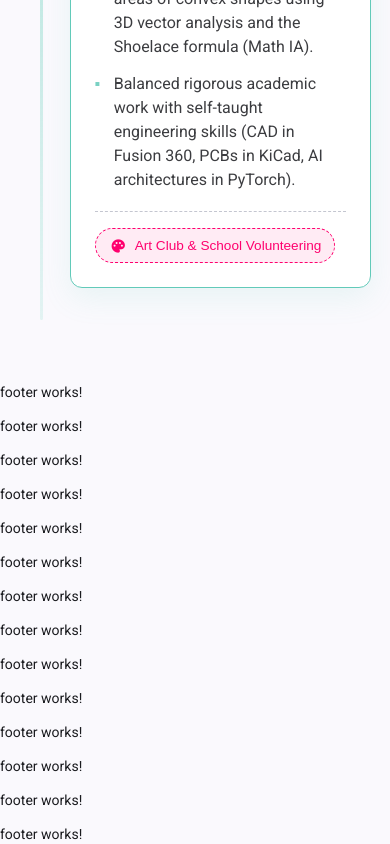
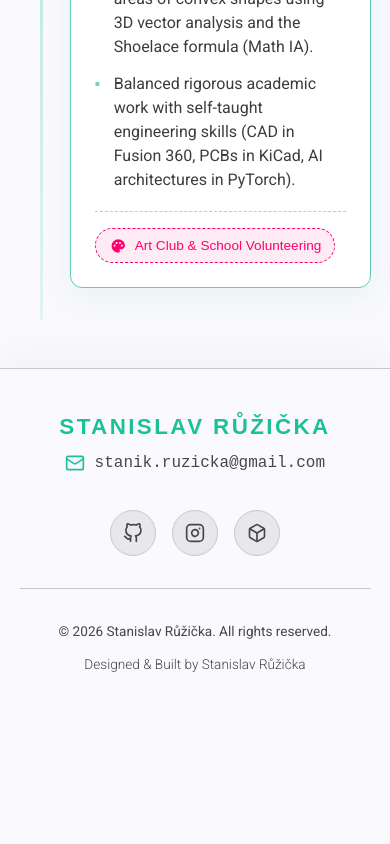
Before and after one commit to Codelessgame/portfolio_v_3, an Angular app: page / in a window 390 px wide. Shown: the part 5464-6308 px from the top of the page. After the commit the page ends 6170 px from the top, so only its background shows below. Built offline with nearby package versions, Linux system fonts and the light colour scheme.

Commit message:
feat: implement responsive footer component with internationalized contact and credit sections

```diff
--- a/src/app/footer/footer.css
+++ b/src/app/footer/footer.css
@@ -0,0 +1,188 @@
+.portfolio-footer {
+  width: 100%;
+  background-color: transparent;
+  border-top: 1px solid var(--mat-sys-outline-variant, rgba(0, 0, 0, 0.08));
+  box-shadow: 0 -15px 35px rgba(0, 0, 0, 0.03);
+  padding: 4rem 10vw 2rem 10vw;
+  box-sizing: border-box;
+  color: var(--mat-sys-on-surface, #1e1e1e);
+  font-family: 'Roboto', sans-serif;
+  position: relative;
+  z-index: 5;
+}
+
+.footer-container {
+  max-width: 1200px;
+  margin: 0 auto;
+  display: flex;
+  justify-content: space-between;
+  align-items: flex-start;
+  flex-wrap: wrap;
+  gap: 2.5rem;
+  padding-bottom: 3rem;
+  border-bottom: 1px solid var(--mat-sys-outline-variant, rgba(0, 0, 0, 0.08));
+}
+
+.footer-left {
+  flex: 1;
+  min-width: 250px;
+}
+
+.footer-logo {
+  font-family: 'Outfit', sans-serif;
+  font-size: 1.4rem;
+  font-weight: 700;
+  letter-spacing: 0.15rem;
+  color: var(--cyan, #1bc198);
+  margin: 0 0 1rem 0;
+  transition: text-shadow 0.3s ease;
+}
+
+.footer-logo:hover {
+  text-shadow: 0 0 10px rgba(27, 193, 152, 0.5);
+}
+
+.footer-email-section {
+  margin: 0;
+}
+
+.email-link {
+  display: inline-flex;
+  align-items: center;
+  gap: 0.6rem;
+  color: var(--mat-sys-on-surface-variant, rgba(30, 30, 30, 0.7));
+  text-decoration: none;
+  font-family: monospace, sans-serif;
+  font-size: 1rem;
+  transition: color 0.3s ease, transform 0.2s ease;
+}
+
+.email-icon {
+  width: 20px;
+  height: 20px;
+  stroke: var(--cyan, #1bc198);
+  transition: transform 0.3s ease;
+}
+
+.email-link:hover {
+  color: var(--cyan, #1bc198);
+  transform: translateX(3px);
+}
+
+.email-link:hover .email-icon {
+  transform: scale(1.15) rotate(3deg);
+}
+
+.footer-right {
+  display: flex;
+  flex-direction: column;
+  align-items: flex-end;
+  min-width: 200px;
+}
+
+.social-icons {
+  display: flex;
+  gap: 1rem;
+}
+
+.social-icon-btn {
+  display: flex;
+  justify-content: center;
+  align-items: center;
+  width: 44px;
+  height: 44px;
+  border-radius: 50%;
+  background-color: var(--mat-sys-surface-container-high, rgba(0, 0, 0, 0.04));
+  border: 1px solid var(--mat-sys-outline-variant, rgba(0, 0, 0, 0.15));
+  color: var(--mat-sys-on-surface-variant, rgba(30, 30, 30, 0.7));
+  transition: all 0.3s cubic-bezier(0.25, 0.8, 0.25, 1);
+  text-decoration: none;
+}
+
+.social-icon-svg {
+  width: 20px;
+  height: 20px;
+  stroke-width: 2px;
+}
+
+/* Hover behaviors for social buttons */
+.social-icon-btn:hover {
+  transform: translateY(-5px);
+  color: #ffffff;
+  background-color: var(--cyan, #1bc198);
+  border-color: var(--cyan, #1bc198);
+  box-shadow: 0 5px 15px rgba(27, 193, 152, 0.4);
+}
+
+/* Specific brand glow/color hover matching */
+.social-icon-btn.github:hover {
+  background-color: #111111;
+  border-color: #111111;
+  color: #ffffff;
+  box-shadow: 0 5px 15px rgba(17, 17, 17, 0.4);
+}
+
+.social-icon-btn.instagram:hover {
+  background: linear-gradient(45deg, #f09433 0%, #e6683c 25%, #dc2743 50%, #cc2366 75%, #bc1888 100%);
+  border-color: transparent;
+  color: #ffffff;
+  box-shadow: 0 5px 15px rgba(220, 39, 67, 0.4);
+}
+
+.social-icon-btn.printables:hover {
+  background-color: #fa5d19; /* Printables brand orange */
+  border-color: #fa5d19;
+  color: #ffffff;
+  box-shadow: 0 5px 15px rgba(250, 93, 25, 0.4);
+}
+
+.footer-bottom {
+  max-width: 1200px;
+  margin: 0 auto;
+  padding-top: 2rem;
+  display: flex;
+  justify-content: space-between;
+  align-items: center;
+  flex-wrap: wrap;
+  gap: 1rem;
+  font-size: 0.85rem;
+  color: var(--mat-sys-on-surface-variant, rgba(30, 30, 30, 0.5));
+}
+
+.copyright, .credits {
+  margin: 0;
+}
+
+.credits {
+  font-weight: 300;
+}
+
+/* Responsive constraints */
+@media screen and (max-width: 768px) {
+  .portfolio-footer {
+    padding: 3rem 5vw 2rem 5vw;
+  }
+
+  .footer-container {
+    flex-direction: column;
+    align-items: center;
+    text-align: center;
+    gap: 2rem;
+    padding-bottom: 2rem;
+  }
+
+  .footer-left {
+    min-width: 100%;
+  }
+
+  .footer-right {
+    align-items: center;
+    min-width: 100%;
+  }
+
+  .footer-bottom {
+    flex-direction: column;
+    text-align: center;
+    gap: 0.8rem;
+  }
+}
--- a/src/app/footer/footer.html
+++ b/src/app/footer/footer.html
@@ -1,14 +1,45 @@
-<p>footer works!</p>
-<p>footer works!</p>
-<p>footer works!</p>
-<p>footer works!</p>
-<p>footer works!</p>
-<p>footer works!</p>
-<p>footer works!</p>
-<p>footer works!</p>
-<p>footer works!</p>
-<p>footer works!</p>
-<p>footer works!</p>
-<p>footer works!</p>
-<p>footer works!</p>
-<p>footer works!</p>
+<footer class="portfolio-footer">
+  <div class="footer-container">
+    <div class="footer-left">
+      <h3 class="footer-logo">STANISLAV RŮŽIČKA</h3>
+      <p class="footer-email-section">
+        <a href="mailto:stanik.ruzicka@gmail.com" class="email-link">
+          <svg class="email-icon" xmlns="http://www.w3.org/2000/svg" viewBox="0 0 24 24" fill="none" stroke="currentColor" stroke-width="2" stroke-linecap="round" stroke-linejoin="round">
+            <rect x="2" y="4" width="20" height="16" rx="2"></rect>
+            <path d="m22 7-8.97 5.7a1.94 1.94 0 0 1-2.06 0L2 7"></path>
+          </svg>
+          stanik.ruzicka@gmail.com
+        </a>
+      </p>
+    </div>
+
+    <div class="footer-right">
+      <div class="social-icons">
+        <a href="https://github.com/Codelessgame" target="_blank" rel="noopener noreferrer" class="social-icon-btn github" aria-label="GitHub">
+          <svg class="social-icon-svg" xmlns="http://www.w3.org/2000/svg" viewBox="0 0 24 24" fill="none" stroke="currentColor" stroke-width="2" stroke-linecap="round" stroke-linejoin="round">
+            <path d="M9 19c-5 1.5-5-2.5-7-3m14 6v-3.87a3.37 3.37 0 0 0-.94-2.61c3.14-.35 6.44-1.54 6.44-7A5.44 5.44 0 0 0 20 4.77 5.07 5.07 0 0 0 19.91 1S18.73.65 16 2.48a13.38 13.38 0 0 0-7 0C6.27.65 5.09 1 5.09 1A5.07 5.07 0 0 0 5 4.77a5.44 5.44 0 0 0-1.5 3.78c0 5.42 3.3 6.61 6.44 7A3.37 3.37 0 0 0 9 18.13V22"></path>
+          </svg>
+        </a>
+        <a href="https://www.instagram.com/stanislav_ruza/profilecard/?igsh=enEzZHc2aGIxemk0" target="_blank" rel="noopener noreferrer" class="social-icon-btn instagram" aria-label="Instagram">
+          <svg class="social-icon-svg" xmlns="http://www.w3.org/2000/svg" viewBox="0 0 24 24" fill="none" stroke="currentColor" stroke-width="2" stroke-linecap="round" stroke-linejoin="round">
+            <rect x="2" y="2" width="20" height="20" rx="5" ry="5"></rect>
+            <path d="M16 11.37A4 4 0 1 1 12.63 8 4 4 0 0 1 16 11.37z"></path>
+            <line x1="17.5" y1="6.5" x2="17.51" y2="6.5"></line>
+          </svg>
+        </a>
+        <a href="https://www.printables.com/" target="_blank" rel="noopener noreferrer" class="social-icon-btn printables" aria-label="3D Printables">
+          <svg class="social-icon-svg" xmlns="http://www.w3.org/2000/svg" viewBox="0 0 24 24" fill="none" stroke="currentColor" stroke-width="2" stroke-linecap="round" stroke-linejoin="round">
+            <path d="M21 16V8a2 2 0 0 0-1-1.73l-7-4a2 2 0 0 0-2 0l-7 4A2 2 0 0 0 3 8v8a2 2 0 0 0 1 1.73l7 4a2 2 0 0 0 2 0l7-4A2 2 0 0 0 21 16z"></path>
+            <polyline points="3.27 6.96 12 12.01 20.73 6.96"></polyline>
+            <line x1="12" y1="22.08" x2="12" y2="12"></line>
+          </svg>
+        </a>
+      </div>
+    </div>
+  </div>
+
+  <div class="footer-bottom">
+    <p class="copyright">&copy; 2026 Stanislav Růžička. {{ t('footer.rights') }}</p>
+    <p class="credits">{{ t('footer.designed_by') }}</p>
+  </div>
+</footer>
--- a/src/app/footer/footer.ts
+++ b/src/app/footer/footer.ts
@@ -1,4 +1,5 @@
-import { Component } from '@angular/core';
+import { Component, inject } from '@angular/core';
+import { TranslationService } from '../translation.service';
 
 @Component({
   selector: 'app-footer',
@@ -6,4 +7,10 @@ import { Component } from '@angular/core';
   templateUrl: './footer.html',
   styleUrl: './footer.css',
 })
-export class Footer {}
+export class Footer {
+  private ts = inject(TranslationService);
+
+  t(key: string): string {
+    return this.ts.t()(key);
+  }
+}
--- a/src/app/translation.service.ts
+++ b/src/app/translation.service.ts
@@ -130,7 +130,12 @@ export const translations: Record<Lang, Record<string, string>> = {
     // Project 5: Small language model
     'projects.slm.title': 'Small Language Model',
     'projects.slm.desc': 'An ongoing project building and pre-training a lightweight Transformer-based GPT style language model to understand structural text dependencies.',
-    'projects.slm.date': 'June 14, 2026 – Ongoing'
+    'projects.slm.date': 'June 14, 2026 – Ongoing',
+
+    // Footer Section
+    'footer.contact': 'Contact Me',
+    'footer.rights': 'All rights reserved.',
+    'footer.designed_by': 'Designed & Built by Stanislav Růžička'
   },
   cs: {
     // Navigation / Header
@@ -238,6 +243,11 @@ export const translations: Record<Lang, Record<string, string>> = {
     // Project 5: Small language model
     'projects.slm.title': 'Malý jazykový model',
     'projects.slm.desc': 'Probíhající projekt vývoje a předtrénování lehkého jazykového modelu založeného na architektuře Transformer (styl GPT) pro pochopení strukturních textových závislostí.',
-    'projects.slm.date': '14. června 2026 – Probíhá'
+    'projects.slm.date': '14. června 2026 – Probíhá',
+
+    // Footer Section
+    'footer.contact': 'Kontaktujte mě',
+    'footer.rights': 'Všechna práva vyhrazena.',
+    'footer.designed_by': 'Navrhl a vytvořil Stanislav Růžička'
   }
 };
```
